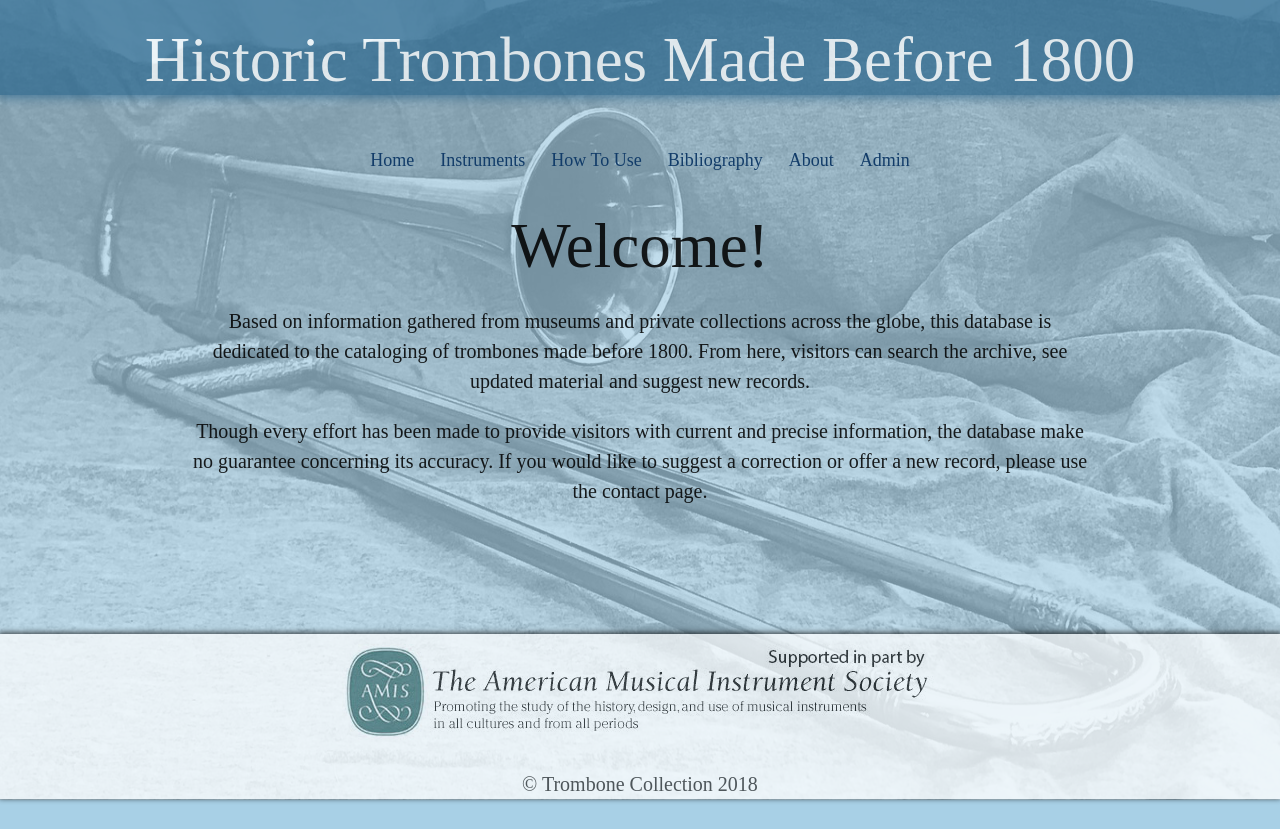
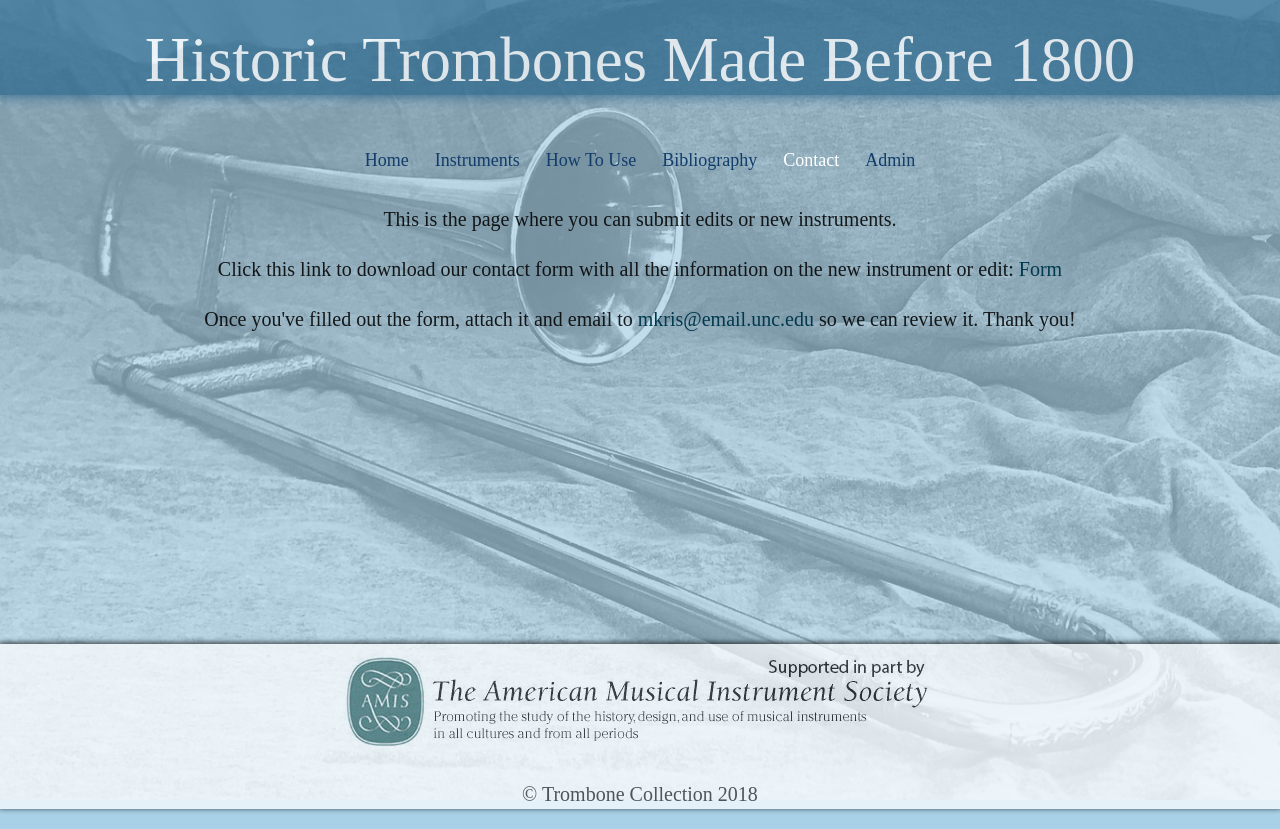
Before and after one commit to maximusunc/tromboneCollection, a React (Create React App) app in the folder client/: page /contact in a window 1280 px wide. Built offline with nearby package versions, Linux system fonts and the light colour scheme; a web font is replaced by a local one.

Commit message:
updated contact page with download link and email

```diff
--- a/client/src/App.js
+++ b/client/src/App.js
@@ -13,7 +13,7 @@ import Update from "./pages/update.js";
 import Create from "./pages/create.js";
 import HowToUse from "./pages/howToUse.js";
 import Bibliography from "./pages/bibliography.js";
-import UnderConstruction from "./pages/underConstruction.js";
+import Contact from "./pages/contact.js";
 import Login from "./pages/login.js";
 import auth from "./utils/auth.js";
 import Admin from "./pages/admin.js";
@@ -42,7 +42,7 @@ const App = () =>
           <Route exact path="/details/" component={Details} />
           <Route exact path="/how-to-use" component={HowToUse} />
           <Route exact path="/bibliography" component={Bibliography} />
-          <Route exact path="/about" component={UnderConstruction} />
+          <Route exact path="/contact" component={Contact} />
           <Route exact path="/login" component={Login} />
           <PrivateRoute exact path="/update" component={Update} />
           <PrivateRoute exact path="/create" component={Create} />
--- a/client/src/components/navbar/navbar.js
+++ b/client/src/components/navbar/navbar.js
@@ -8,7 +8,7 @@ const Navbar = () =>
         <NavLink to="/instruments" activeClassName="active" className="link">Instruments</NavLink>
         <NavLink to="/how-to-use" activeClassName="active" className="link">How To Use</NavLink>
         <NavLink to="/bibliography" activeClassName="active" className="link">Bibliography</NavLink>
-        <NavLink to="/about" activeClassName="active" className="link">About</NavLink>
+        <NavLink to="/contact" activeClassName="active" className="link">Contact</NavLink>
         <NavLink to="/admin" activeClassName="active" className="link">Admin</NavLink>
     </nav>
 
--- /dev/null
+++ b/client/src/pages/contact.js
@@ -0,0 +1,16 @@
+import React from "react";
+
+const Contact = props =>
+    <div>
+        <p>
+            This is the page where you can submit edits or new instruments.
+        </p>
+        <p>
+            Click this link to download our contact form with all the information on the new instrument or edit: <a href="./images/trombones/trombone.jpeg" download="instrument_form">Form</a>
+        </p>
+        <p>
+            Once you've filled out the form, attach it and email to <a href="mailto:mkris@email.unc.edu">mkris@email.unc.edu</a> so we can review it. Thank you!
+        </p>
+    </div>;
+
+export default Contact;
--- a/client/src/pages/underConstruction.js
+++ /dev/null
@@ -1,8 +0,0 @@
-import React from "react";
-
-const UnderConstruction = props =>
-    <h2>
-        This page is under construction!
-    </h2>;
-
-export default UnderConstruction;
```
Also changed, not shown: client/public/images/trombones/trombone.jpeg (added), 10 other files (tests, documents, lock files or other folders).
